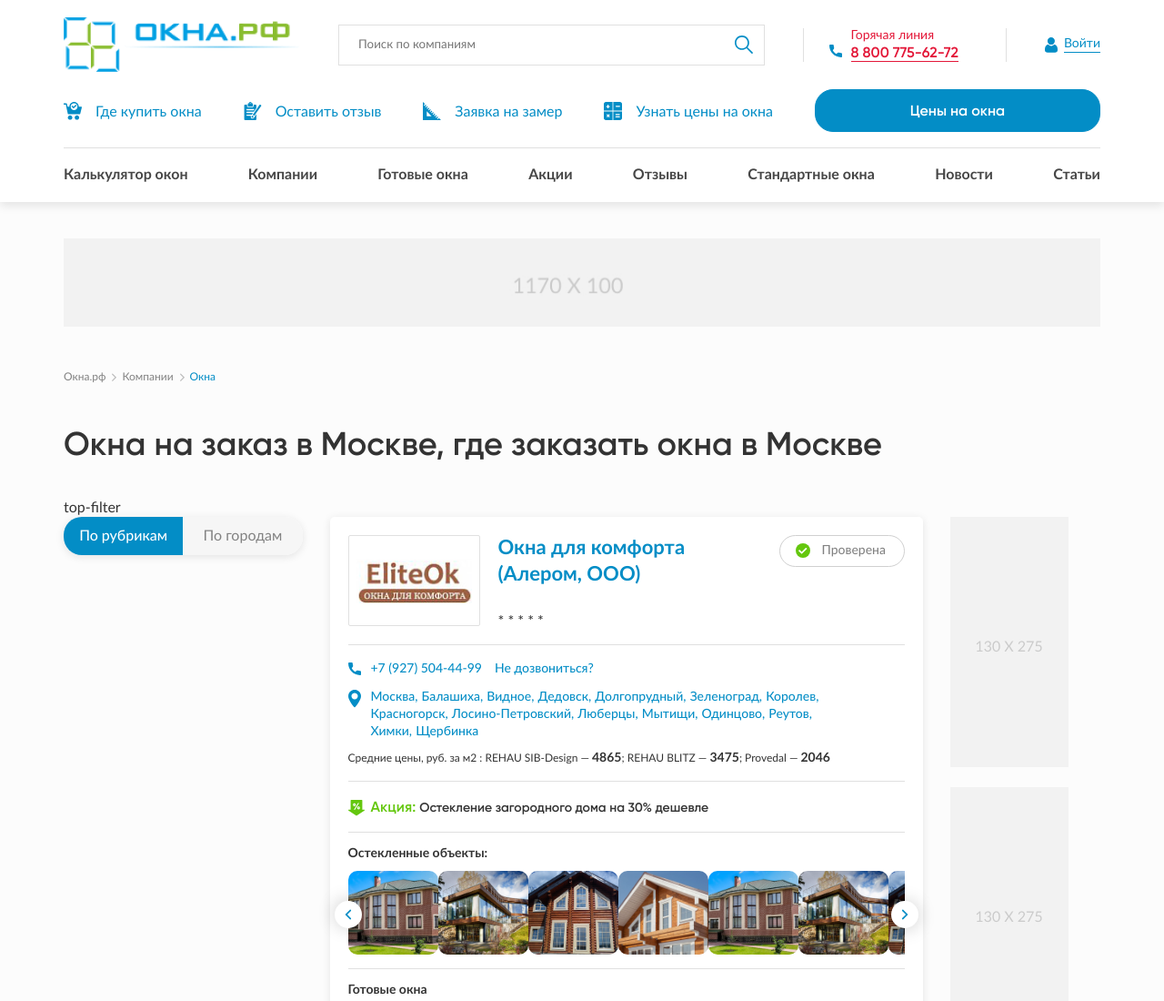
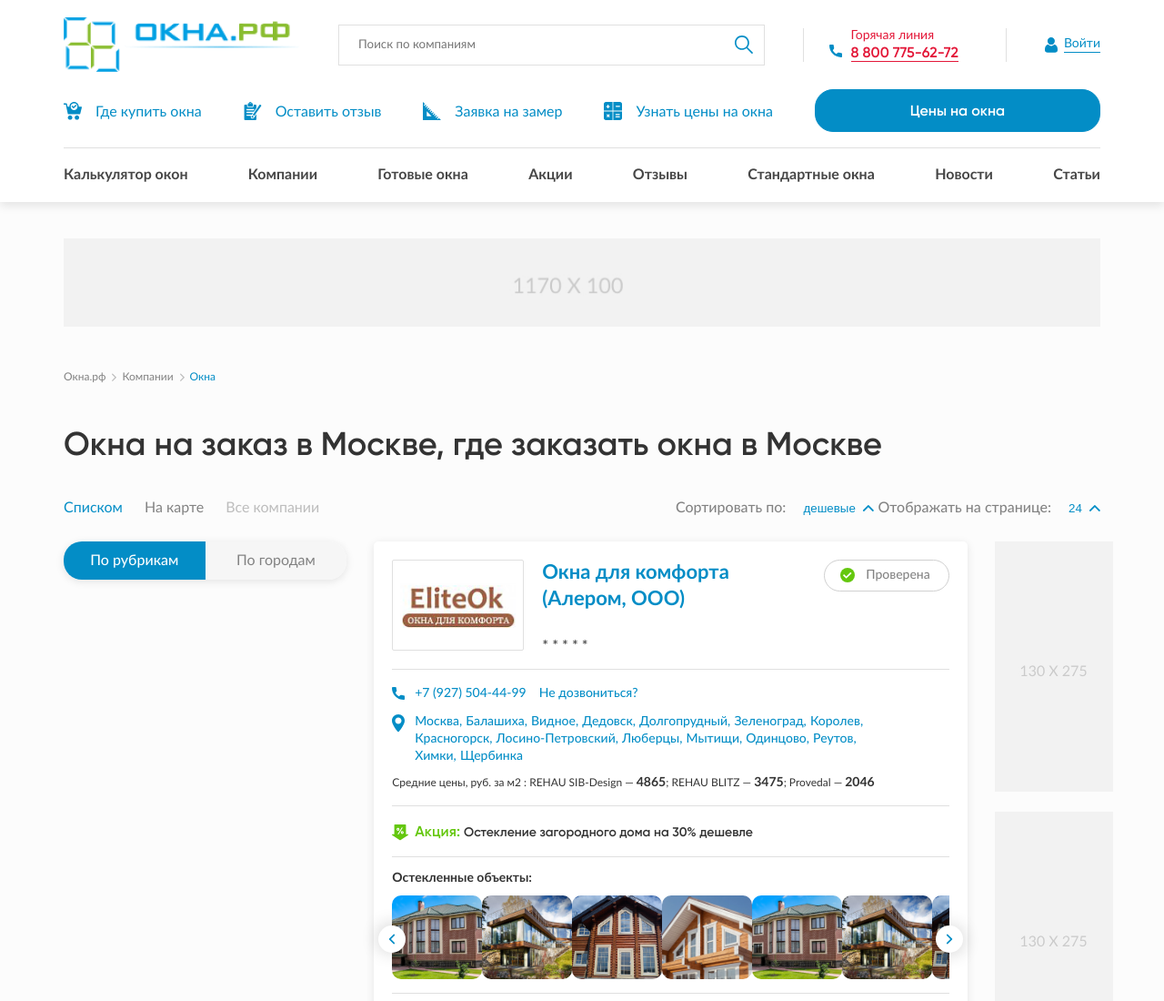
Before and after one commit to denis-snitko/okna, a website: page #src/index.html in a window 1280 px wide. Shown: the top 1100 px of the page at 91% size. Drawn offline with nearby package versions, Linux system fonts and the light colour scheme; files that its build step writes are made by us from their sources; files whose address does not match are found by name; a web font is replaced by a local one.

Commit message:
Add top-filter

```diff
--- a/#src/index.html
+++ b/#src/index.html
@@ -40,7 +40,9 @@
                 </h1>
                 <div class="content-body">
                     <div class="content-body__top-filter">
-                        top-filter
+                        <!-- Top-filter -->
+                        @@include('modules/top-filter/_top-filter.html')
+                        <!-- End Top-filter -->
                     </div>
                     <div class="content-body__row">
                         <div class="content-body__col-3">
--- a/#src/modules/_modules.scss
+++ b/#src/modules/_modules.scss
@@ -9,6 +9,10 @@
 /* Banners-body */
 @import "./banners-body/banners-body";
 /* End Banners-body */
+
+/* Top-filter */
+@import "./top-filter/top-filter";
+/* End Top-filter */
 
 /* Main-filter */
 @import "./main-filter/main-filter";
--- /dev/null
+++ b/#src/modules/top-filter/_top-filter.html
@@ -0,0 +1,24 @@
+<div class="top-filter">
+    <div class="top-filter__links">
+        <a class="link--list" href="#">Списком</a>
+        <a class="link--map" href="#">На карте</a>
+        <a class="link--all" href="#">Все компании</a>
+    </div>
+    <form action="#">
+        <span>
+            Сортировать по:
+            <select name="price">
+                <option value="">дешевые</option>
+                <option value="">дорогие</option>
+            </select>
+        </span>
+        <span>
+            Отображать на странице:
+            <select name="quantity">
+                <option value="6">6</option>
+                <option value="12">12</option>
+                <option value="24" selected>24</option>
+            </select>
+        </span>
+    </form>
+</div>
--- /dev/null
+++ b/#src/modules/top-filter/_top-filter.scss
@@ -0,0 +1,57 @@
+.top-filter {
+    margin-bottom: 27px;
+    display: flex;
+    justify-content: space-between;
+
+    @include md-block() {
+        display: none;
+    }
+
+    &__links {
+        display: inline-block;
+        a {
+            margin-right: 20px;
+            color: #038dc6;
+
+            &:hover {
+                text-decoration: underline;
+            }
+        }
+
+        .link--list {
+            color: $base-blue;
+        }
+        .link--map {
+            color: #828282;
+        }
+        .link--all {
+            color: #bdbdbd;
+        }
+    }
+
+    form {
+        display: inline-block;
+        // margin-left: 100px;
+
+        span {
+            // margin-left: 30px;
+            font-weight: 500;
+            color: #828282;
+        }
+
+        select {
+            margin-left: 5px;
+            padding: 0 20px 0 10px;
+
+            font-weight: 500;
+            color: $base-blue;
+
+            background: url("../img/svg/arrow-top.svg") right center no-repeat;
+
+            border: none;
+            appearance: none;
+
+            cursor: pointer;
+        }
+    }
+}
--- a/#src/scss/base/_base.scss
+++ b/#src/scss/base/_base.scss
@@ -26,9 +26,9 @@
     width: 314px;
     padding: 13px;
 
+    font-family: "Gilroy";
     font-weight: 600;
     font-size: 16px;
-    font-family: "Gilroy";
 
     color: $base-white;
 
@@ -110,6 +110,7 @@
 
     &__row {
         @include row-flex();
+        justify-content: space-between;
     }
 
     &__col-3,
@@ -119,7 +120,7 @@
     }
 
     &__col-3 {
-        @include size(3);
+        @include size(3.5);
 
         @include lg-block() {
             display: none;
@@ -130,14 +131,14 @@
 
     &__col-7 {
         @include size(7);
-        @include size-xl(9);
+        @include size-xl(8.5);
         @include size-lg(12);
     }
 
     // .content-body__col-2
 
     &__col-2 {
-        @include size(2);
+        @include size(1.5);
 
         @include xl-block() {
             display: none;
```
Also changed, not shown: docs/index.html (+26 -1 lines), #src/img/svg/arrow-top.svg (added), docs/css/main.css, docs/img/svg/arrow-top.svg (added), docs/img/svg/checked-white.svg (deleted).
